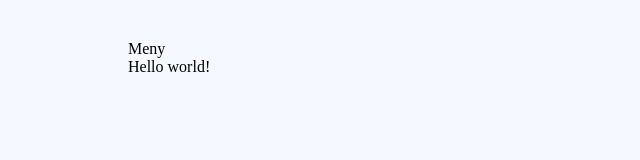
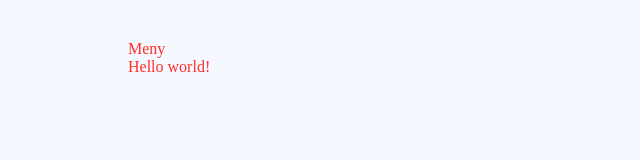
Before and after one commit to glokalab/glokala.se, a plain HTML site: page index.html in a window 1280 px wide. Shown: the whole page, without its empty margins (0-640 px from the left). Drawn offline with Linux system fonts and the light colour scheme.

Commit message:
Update index.html

```diff
--- a/index.html
+++ b/index.html
@@ -4,6 +4,9 @@
 <meta charset="UTF-8">
 <title>Glokala Folkhögskolan</title>
 <style>
+  * {
+    color: #FF2E26;
+  }
   .container {
     margin: 0 auto;
     width: 100%;
```
